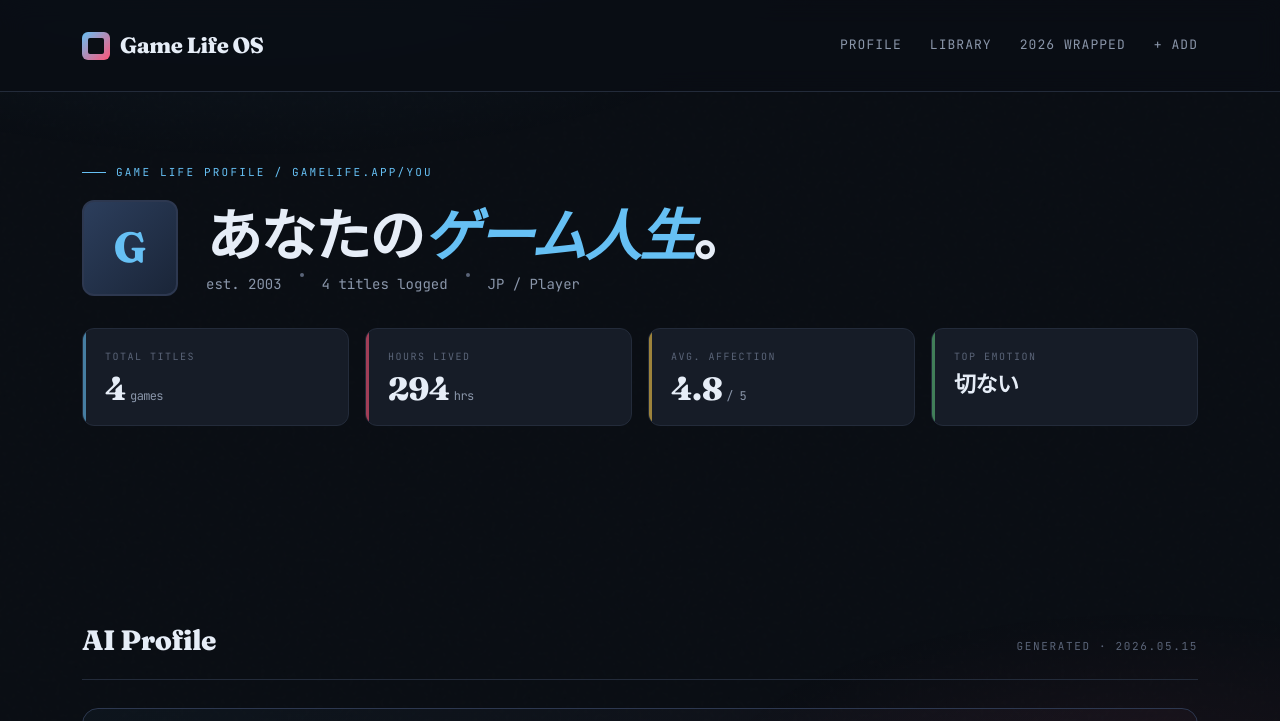
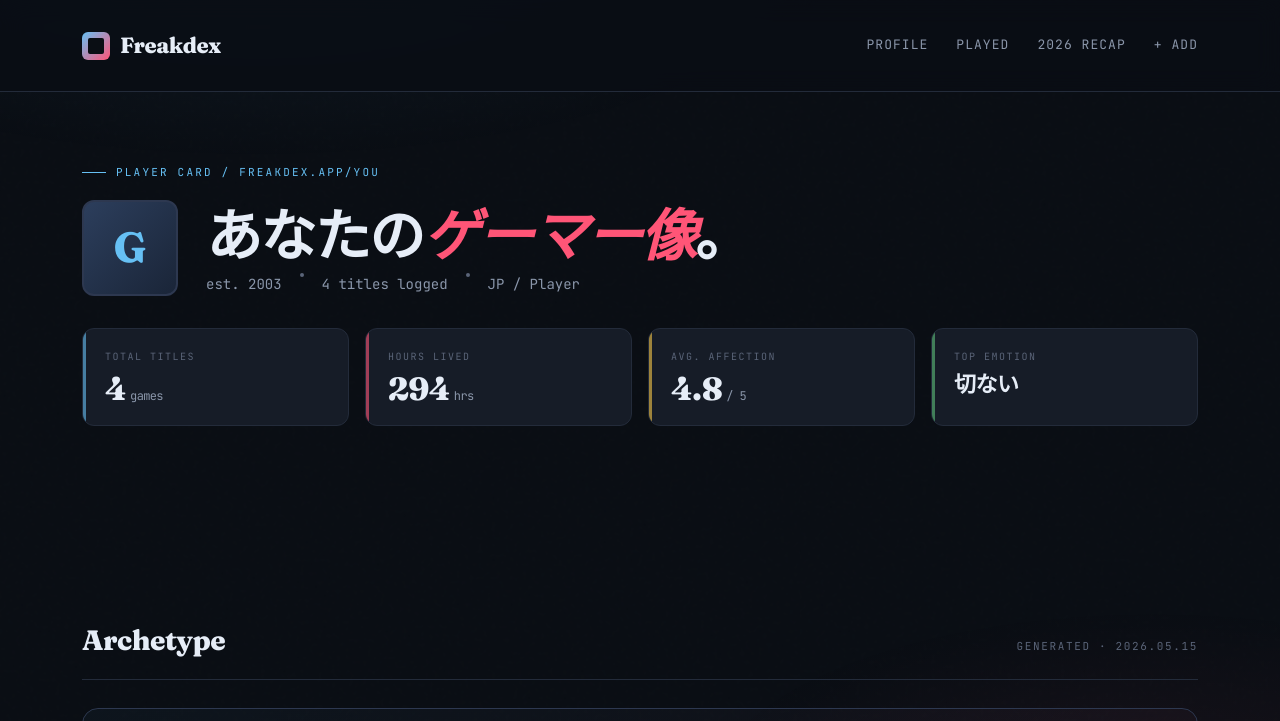
Before and after one commit to CodeWorkLabo/game-life-os, a website: page index.html in a window 1280 px wide. Shown: the top 721 px of the page. Drawn offline with Linux system fonts and the light colour scheme.

Commit message:
style: rename UI to Freakdex naming convention

```diff
--- a/index.html
+++ b/index.html
@@ -3,7 +3,7 @@
 <head>
 <meta charset="UTF-8">
 <meta name="viewport" content="width=device-width, initial-scale=1.0">
-<title>Game Life OS — あなたのゲーム人生を、1ページに。</title>
+<title>Freakdex — Your gamer self, indexed.</title>
 <link rel="preconnect" href="https://fonts.googleapis.com">
 <link rel="preconnect" href="https://fonts.gstatic.com" crossorigin>
 <link href="https://fonts.googleapis.com/css2?family=Fraunces:opsz,wght@9..144,400;9..144,600;9..144,800&family=JetBrains+Mono:wght@400;500;700&family=Noto+Sans+JP:wght@400;500;700;900&display=swap" rel="stylesheet">
@@ -242,7 +242,7 @@
   }
   .profile-info h1 em {
     font-style: italic;
-    color: var(--accent);
+    color: var(--magenta);
     font-weight: 600;
   }
 
@@ -753,12 +753,12 @@
   <div class="container header-inner">
     <div class="logo">
       <div class="logo-mark"></div>
-      <span>Game Life OS</span>
+      <span>Freakdex</span>
     </div>
     <nav class="nav">
       <a onclick="document.getElementById('profile').scrollIntoView({behavior:'smooth'})">Profile</a>
-      <a onclick="document.getElementById('library').scrollIntoView({behavior:'smooth'})">Library</a>
-      <a onclick="document.getElementById('wrapped').scrollIntoView({behavior:'smooth'})">2026 Wrapped</a>
+      <a onclick="document.getElementById('library').scrollIntoView({behavior:'smooth'})">Played</a>
+      <a onclick="document.getElementById('wrapped').scrollIntoView({behavior:'smooth'})">2026 Recap</a>
       <a onclick="document.getElementById('add').scrollIntoView({behavior:'smooth'})">+ Add</a>
     </nav>
   </div>
@@ -768,7 +768,7 @@
 
   <!-- ヒーロー / プロフィール -->
   <section class="hero" id="profile">
-    <div class="hero-tag">Game Life Profile / gamelife.app/you</div>
+    <div class="hero-tag">Player Card / freakdex.app/you</div>
     <div class="profile-row">
       <!-- アバター: クリックで画像選択、右上×で削除、ホバーで Change Photo -->
       <div class="avatar" id="avatar">
@@ -778,7 +778,7 @@
       </div>
       <input type="file" accept="image/*" id="avatar-upload" style="display:none">
       <div class="profile-info">
-        <h1>あなたの<em>ゲーム人生</em>。</h1>
+        <h1>あなたの<em>ゲーマー像</em>。</h1>
         <div class="profile-meta">
           <span>est. 2003</span>
           <span class="dot"></span>
@@ -813,7 +813,7 @@
   <!-- AI分析 -->
   <section id="ai">
     <div class="section-head">
-      <h2 class="section-title">AI Profile</h2>
+      <h2 class="section-title">Archetype</h2>
       <span class="section-title-mono">generated · 2026.05.15</span>
     </div>
     <div class="ai-profile">
@@ -837,7 +837,7 @@
   <!-- 新規追加フォーム -->
   <section id="add">
     <div class="section-head">
-      <h2 class="section-title">New Record</h2>
+      <h2 class="section-title">+ Log</h2>
       <span class="section-title-mono">log a memory</span>
     </div>
     <div class="form-card">
@@ -896,7 +896,7 @@
   <!-- ライブラリ -->
   <section id="library">
     <div class="section-head">
-      <h2 class="section-title">Library</h2>
+      <h2 class="section-title">Played</h2>
       <span class="section-title-mono" id="library-count">0 records</span>
     </div>
     <div class="library" id="library-grid">
@@ -907,7 +907,7 @@
   <!-- Wrapped -->
   <section id="wrapped">
     <div class="section-head">
-      <h2 class="section-title">2026 Wrapped</h2>
+      <h2 class="section-title">2026 Recap</h2>
       <span class="section-title-mono">your year in games</span>
     </div>
     <div class="wrapped">
@@ -938,12 +938,12 @@
 </div>
 
 <footer>
-  Game Life OS · prototype v0.1 · made for you
+  Freakdex · prototype v0.2 · made for you
 </footer>
 
 <script>
 /* =========================================================
-   Game Life OS — Prototype Logic
+   Freakdex — Prototype Logic
    - storage / render / main を1ファイル内で分離して書いている
 ========================================================= */
 
```
